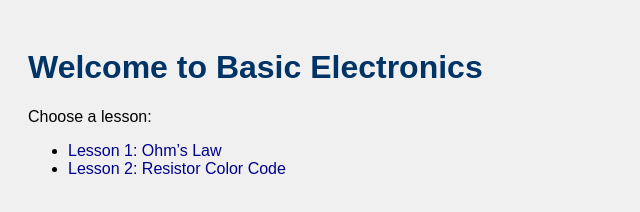
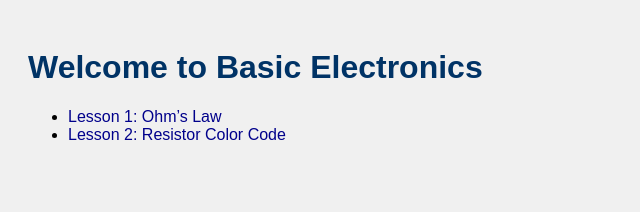
Before and after one commit to Yingdanai/E_learning_T1, a plain HTML site: page index.html in a window 1280 px wide. Shown: the whole page, without its empty margins (0-640 px from the left). Drawn offline with Linux system fonts and the light colour scheme.

Commit message:
Update index.html

```diff
--- a/index.html
+++ b/index.html
@@ -6,7 +6,6 @@
 </head>
 <body>
   <h1>Welcome to Basic Electronics</h1>
-  <p>Choose a lesson:</p>
   <ul>
     <li><a href="lesson1.html">Lesson 1: Ohm’s Law</a></li>
     <li><a href="lesson2.html">Lesson 2: Resistor Color Code</a></li>
```
